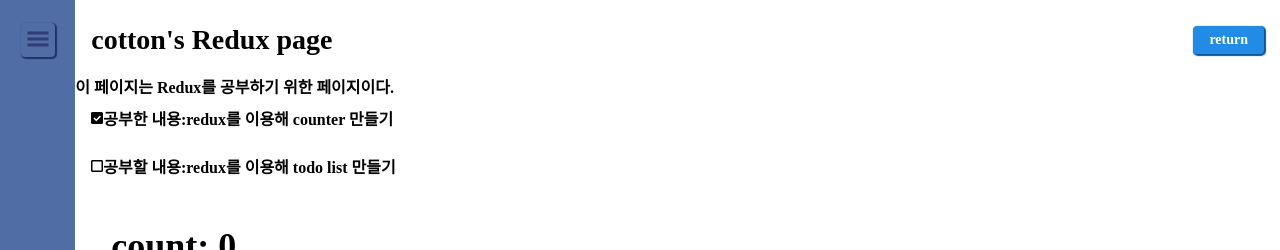
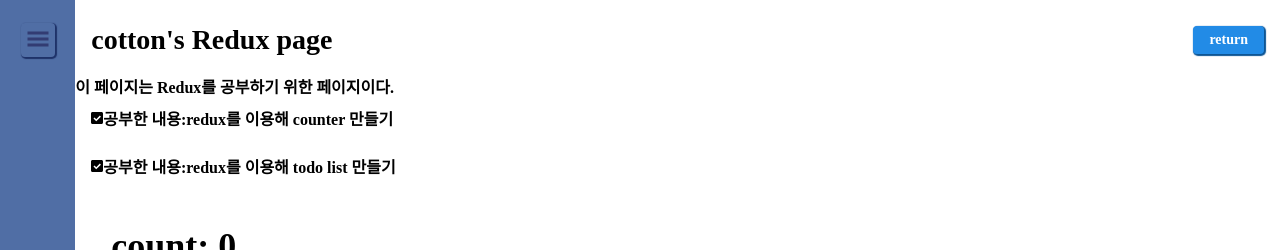
Before and after one commit to beomseok37/nextjs-practice, a Next.js app in the folder follow-todolist/: page /redux in a window 1280 px wide. Shown: the top 250 px of the page. Built offline with nearby package versions, Linux system fonts and the light colour scheme; a web font is replaced by a local one.

Commit message:
chore: pageContent 수정

```diff
--- a/follow-todolist/src/pages/redux.tsx
+++ b/follow-todolist/src/pages/redux.tsx
@@ -21,7 +21,7 @@ const Redux: NextPage = () => {
         <Header pageName="Redux" />
         <p>이 페이지는 Redux를 공부하기 위한 페이지이다.</p>
         <PageContent content={REDUX_COUNT_CONTENT} done />
-        <PageContent content={REDUX_TODO_LIST_CONTENT} />
+        <PageContent content={REDUX_TODO_LIST_CONTENT} done />
         <ReduxCounter />
         <ReduxTodoList />
       </Column>
```
